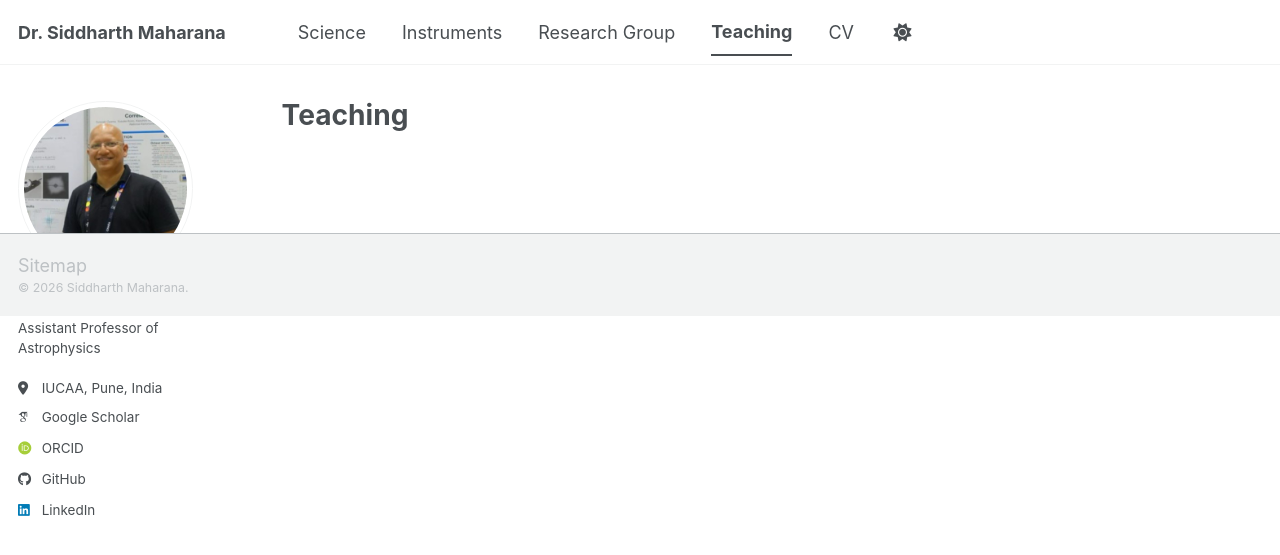
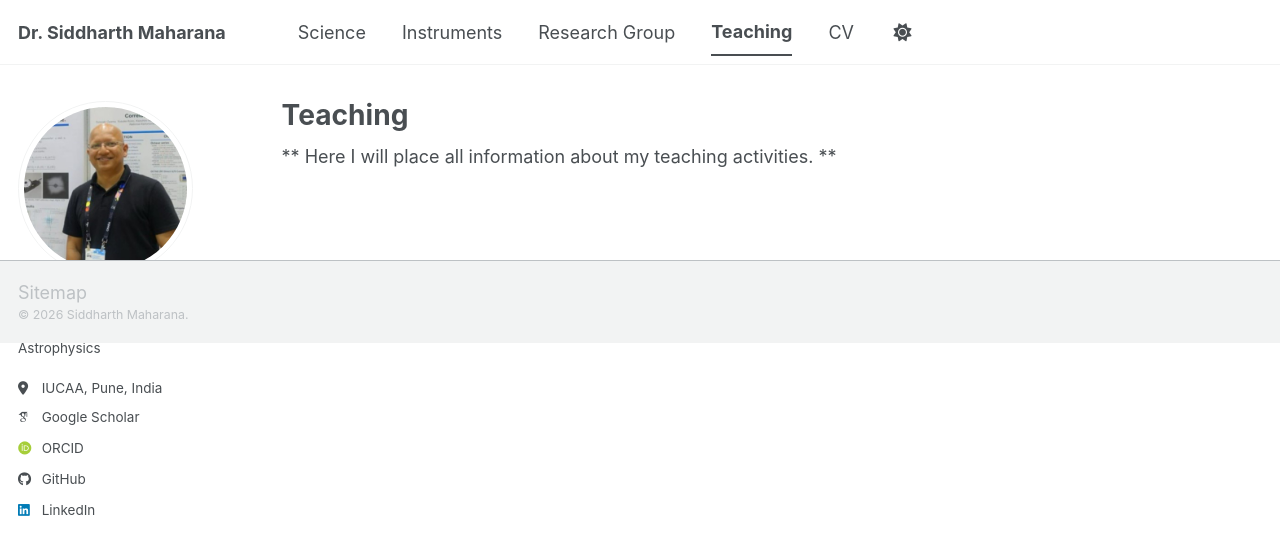
Before and after one commit to siddharth-maharana/siddharth-maharana.github.io, a Jekyll site: the page built from _pages/teaching.html, in a window 1280 px wide. Shown: the top 555 px of the page. Built offline with Jekyll 4.4.1, drawn with Linux system fonts in a browser that asks for light colours; some web fonts are replaced; a script bundle is joined from its source files by our own code; library files that are not in the unit come from our copies.

Commit message:
Update teaching.html

```diff
--- a/_pages/teaching.html
+++ b/_pages/teaching.html
@@ -5,8 +5,4 @@ permalink: /teaching/
 author_profile: true
 ---
 
-{% include base_path %}
-
-{% for post in site.teaching reversed %}
-  {% include archive-single.html %}
-{% endfor %}
+** Here I will place all information about my teaching activities. **
```
